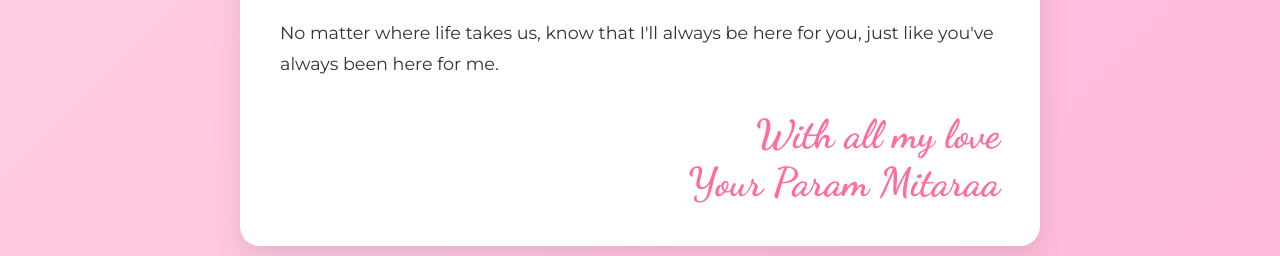
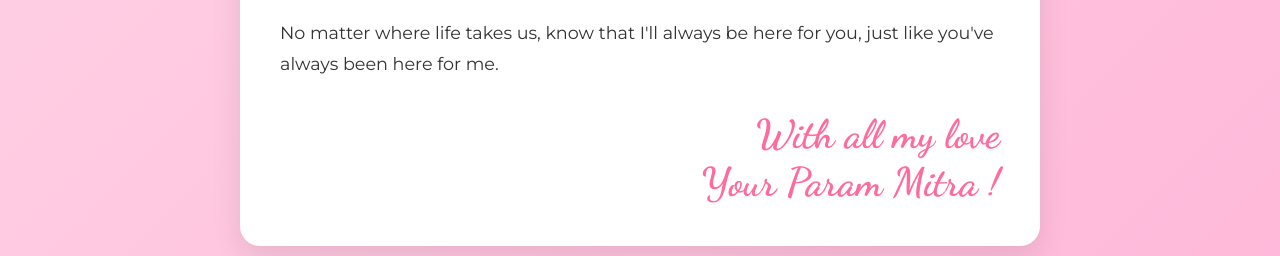
Before and after one commit to vishaljadavexceliot/birthday, a plain HTML site: page index.html in a window 1280 px wide. Shown: the part 2575-2831 px from the top of the page. Drawn offline with Linux system fonts and the light colour scheme.

Commit message:
Update index.html

```diff
--- a/index.html
+++ b/index.html
@@ -544,7 +544,7 @@
                 <p class="message-text">No matter where life takes us, know that I'll always be here for you, just like
                     you've always been here for me.</p>
 
-                <div class="signature">With all my love<br>Your Param Mitaraa</div>
+                <div class="signature">With all my love<br>Your Param Mitra !</div>
             </div>
         </div>
     </section>
```
